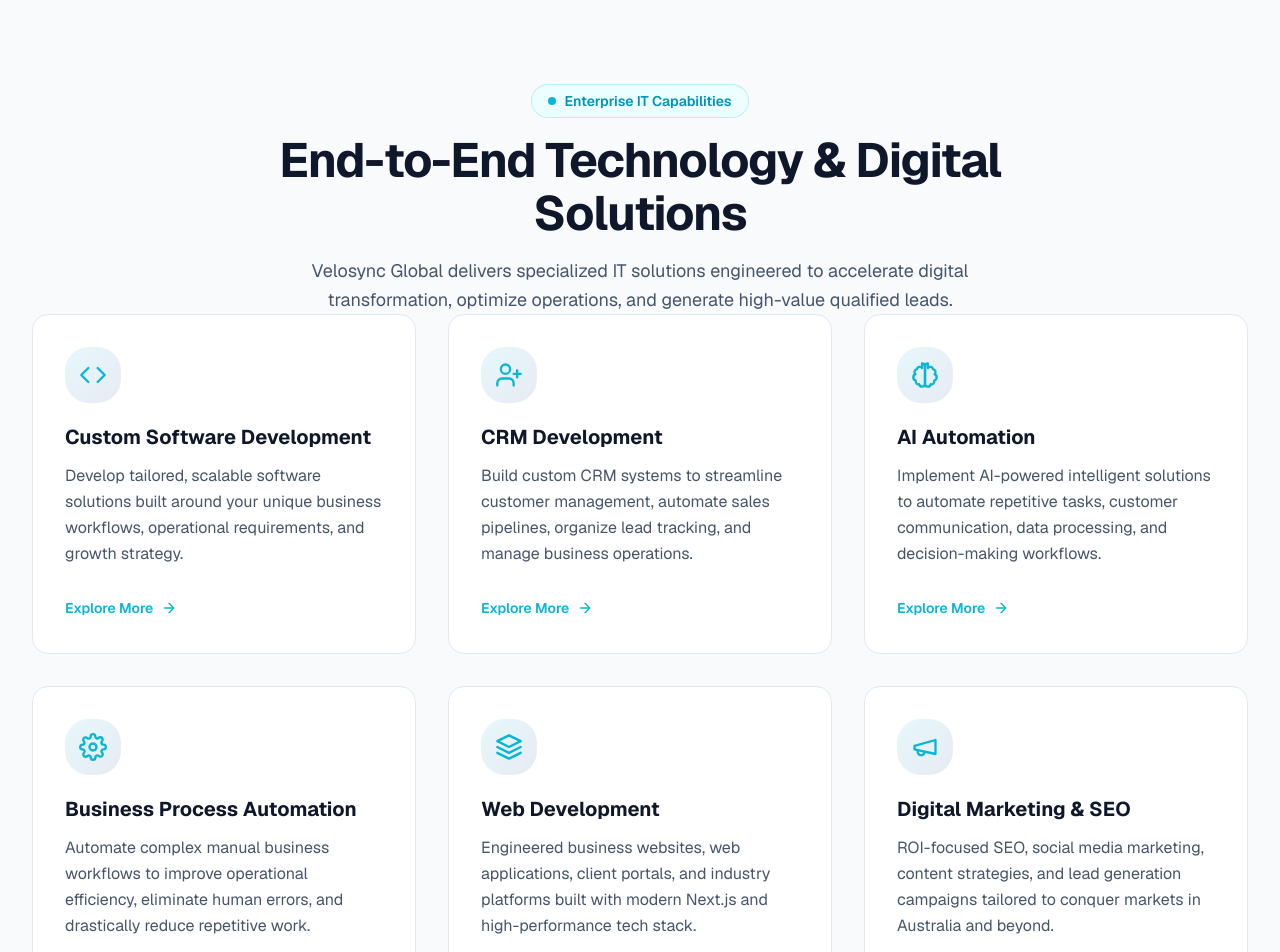
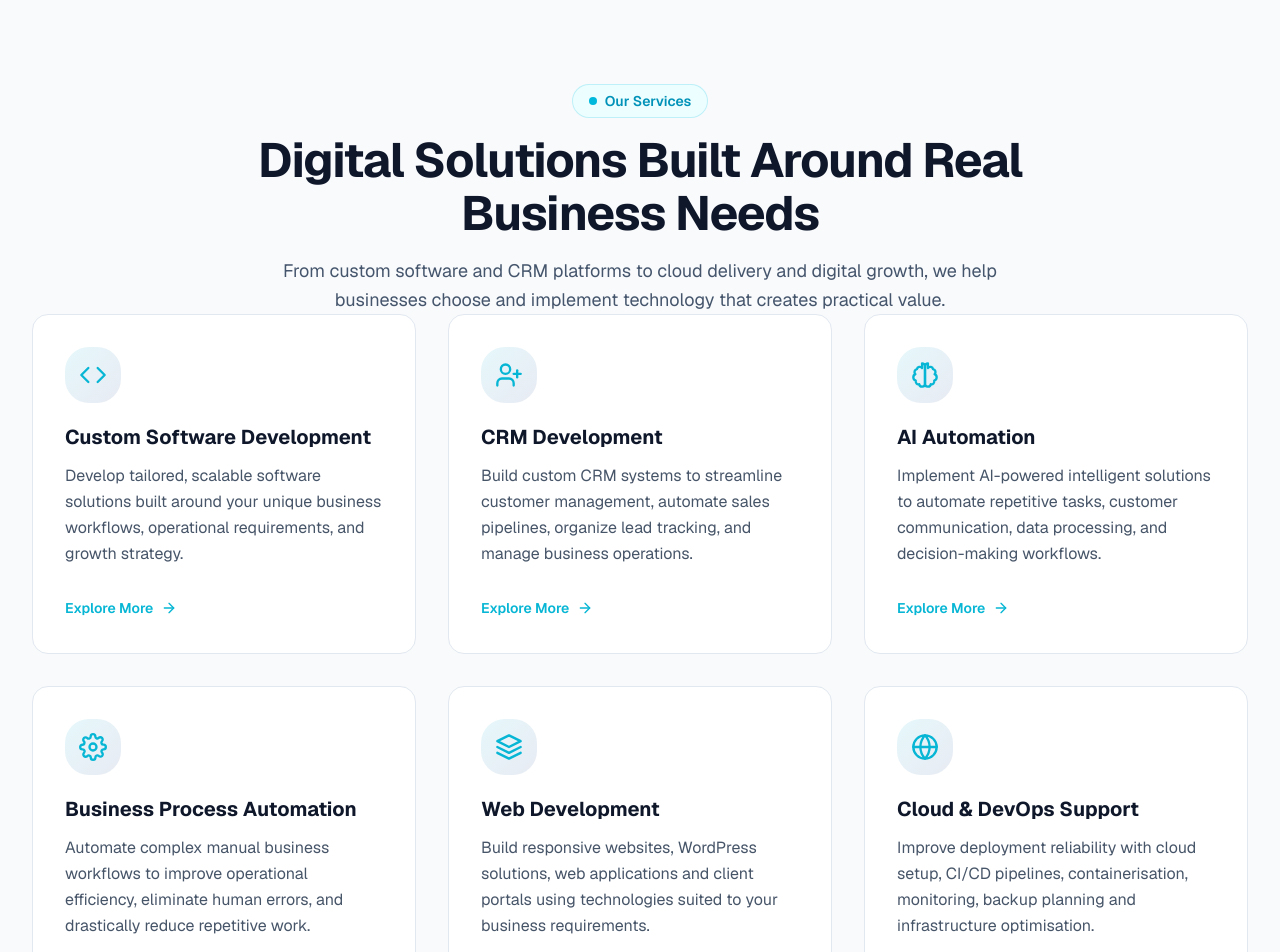
Before and after one commit to mayank-207/ValoSync-Global, a Next.js app: page / in a window 1280 px wide. Shown: the part 2000-2952 px from the top of the page. Built offline with nearby package versions, Linux system fonts and the light colour scheme.

Commit message:
Expand and clarify homepage service portfolio

```diff
--- a/components/sections/ServicesSection.tsx
+++ b/components/sections/ServicesSection.tsx
@@ -6,6 +6,7 @@
   BrainIcon,
   AutomationIcon,
   LayersIcon,
+  GlobeIcon,
   MarketingIcon,
   ArrowRightIcon,
 } from "../ui/Icons";
@@ -44,14 +45,21 @@
     icon: <LayersIcon size={28} />,
     title: "Web Development",
     description:
-      "Engineered business websites, web applications, client portals, and industry platforms built with modern Next.js and high-performance tech stack.",
+      "Build responsive websites, WordPress solutions, web applications and client portals using technologies suited to your business requirements.",
     href: "/services/web-development",
+  },
+  {
+    icon: <GlobeIcon size={28} />,
+    title: "Cloud & DevOps Support",
+    description:
+      "Improve deployment reliability with cloud setup, CI/CD pipelines, containerisation, monitoring, backup planning and infrastructure optimisation.",
+    href: "/services/cloud-devops",
   },
   {
     icon: <MarketingIcon size={28} />,
     title: "Digital Marketing & SEO",
     description:
-      "ROI-focused SEO, social media marketing, content strategies, and lead generation campaigns tailored to conquer markets in Australia and beyond.",
+      "Strengthen your digital presence through SEO, content, paid campaigns and social media management aligned with Australian audiences.",
     href: "/services/digital-marketing",
   },
 ];
@@ -66,9 +74,9 @@
     >
       <div className="container">
         <SectionHeading
-          badge="Enterprise IT Capabilities"
-          title="End-to-End Technology & Digital Solutions"
-          description="Velosync Global delivers specialized IT solutions engineered to accelerate digital transformation, optimize operations, and generate high-value qualified leads."
+          badge="Our Services"
+          title="Digital Solutions Built Around Real Business Needs"
+          description="From custom software and CRM platforms to cloud delivery and digital growth, we help businesses choose and implement technology that creates practical value."
           center
         />
 
@@ -90,7 +98,7 @@
             size="lg"
             rightIcon={<ArrowRightIcon size={18} />}
           >
-            Discuss Your Service Requirements
+            Discuss Your Project
           </Button>
         </div>
       </div>
```
